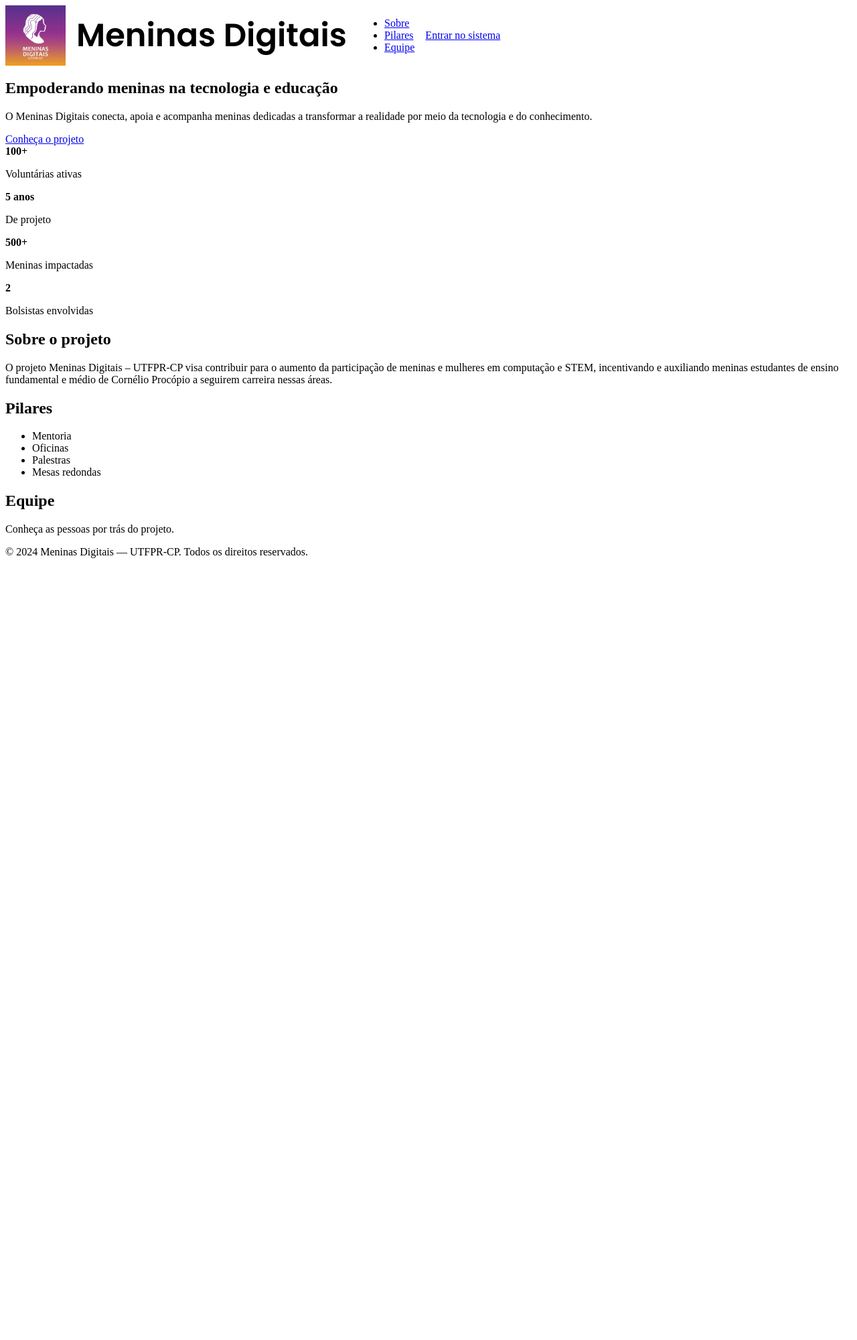
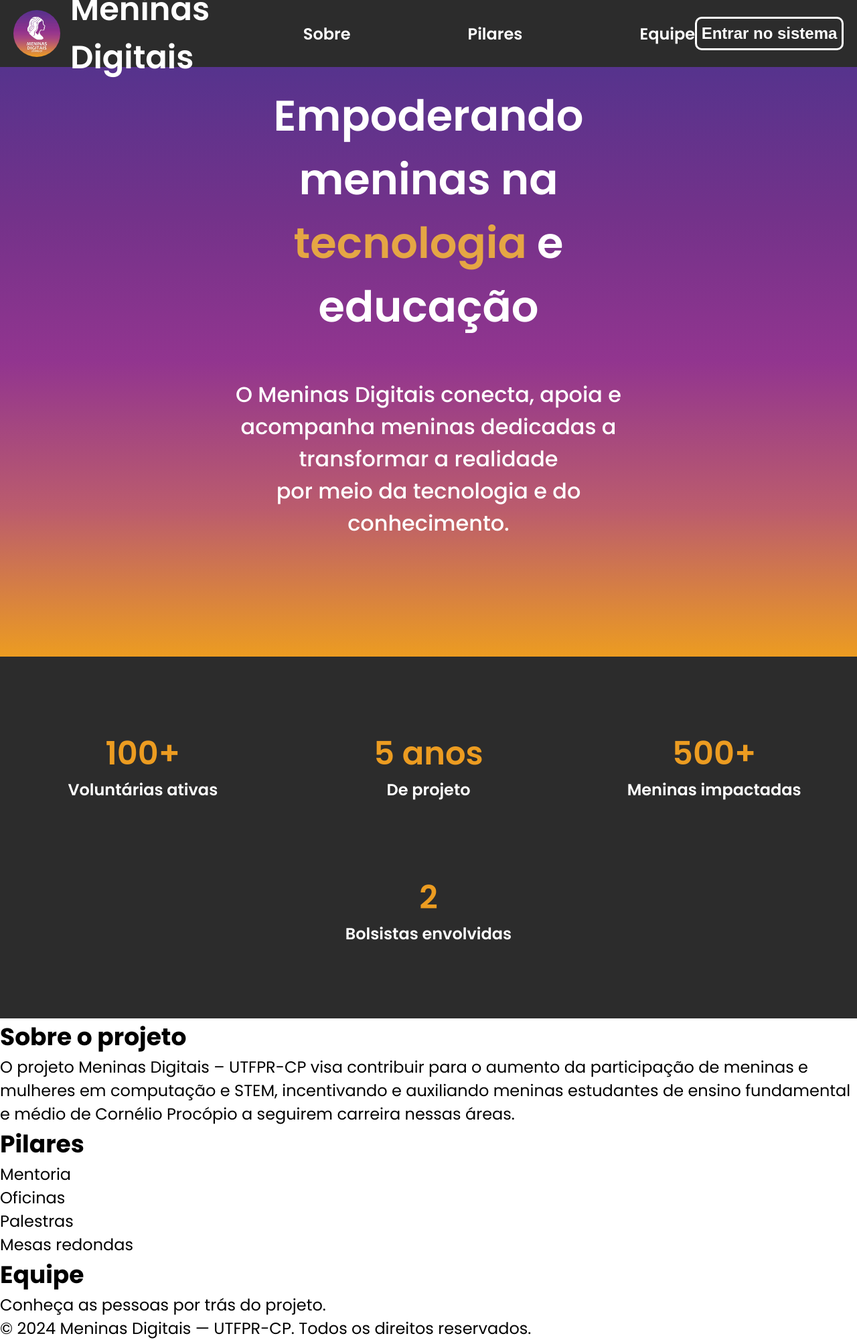
Before and after one commit to vinicius-10/CertificadoraCompetencia3, a Flask app: page / in a window 1280 px wide. Shown: the whole page at 67% size. Before the commit the page ends 833 px from the top, so only its background shows below. Run offline with Flask 3, Linux system fonts and the light colour scheme.

Commit message:
editada a estrutura html da landing page e css

```diff
--- a/app/static/css/landing_page.css
+++ b/app/static/css/landing_page.css
@@ -1,18 +1,152 @@
-header nav span {
+/* RESET BÁSICO */
+* {
+  margin: 0;
+  padding: 0;
+  box-sizing: border-box;
+}
+
+/* FONTES */
+html {
+  font-size: 24px;
   font-family: "Poppins", sans-serif;
+}
+
+.poppins-semibold-48px {
   font-weight: 600;
-  font-size: 48px;
-  font-style: normal;
+  font-size: 2rem;
+}
+
+.poppins-semibold-24px {
+  font-weight: 600;
+  font-size: 1rem;
+}
+
+/* HEADER */
+header nav {
+  display: flex;
+  align-items: center;
+  justify-content: space-between;
+  background-color: #2C2C2C;
+  height: 100px;
+  padding: 0 20px;
+}
+
+header nav div {
+  display: flex;
+  align-items: center;
 }
 
 header nav img {
-  width: 90px;
-  height: 90px;
-  object-fit: cover;
+  width: 70px;
+  height: 70px;
+  border-radius: 50%;
 }
 
-header nav {
+header nav span {
+  margin-left: 15px;
+  color: white;
+}
+
+header nav ul {
+  display: flex;
+  list-style: none;
+  gap: 175px; /* antes tava exagerado */
+}
+
+header nav ul a {
+  color: white;
+  text-decoration: none;
+}
+
+header nav button {
+  background: transparent;
+  border: 3px solid white;
+  color: white;
+  border-radius: 10px;
+  cursor: pointer;
+  width: 250px;
+  height: 50px;
+}
+
+/* HERO */
+#hero {
+  background: linear-gradient(
+  180deg,
+  #56338D 0%,
+  #73328A 25%,
+  #92358F 50%,
+  #BB5C6D 75%,
+  #EC9C21 100%
+);
+padding-bottom: 150px;
+  height: 880px;
+  display: flex;
+  align-items: center;
+  flex-direction: column;
+  justify-content: center;
+  gap: 60px;
+
+}
+
+#hero div {
+    margin-top: 10;
+}
+
+#hero h1 {
+    width: 50.0%;
+    text-align: center;
+    font-size: 2.66rem;
+    font-weight: 600;
+    color: white;
+}
+
+#hero p {
+    width: 47.6%;
+    text-align: center;
+    font-size: 1.33rem;
+    font-weight: 500;
+    color: white;
+}
+
+.highlight {
+    color: #E5A644;
+}
+
+#stats {
     display: flex;
+    flex-direction: column;
     align-items: center;
-    gap: 1rem;
+    justify-content: space-evenly;
+    background-color: #2C2C2C;
+    height: 540px;
+    padding-left: 0px;
 }
+
+#stats strong {
+    color: #EC9C21;
+    font-weight: 600;
+    font-size: 2rem;
+}
+
+#stats p {
+    color: white;
+    font-weight: 600;
+    font-size: 1rem;
+}
+
+.inner-stat {
+    display: flex;
+    flex-direction: column;
+    justify-content: center;
+    align-items: center;
+    width: 100%;
+    padding: 0px;
+}
+
+#top-stats {
+    display: flex;
+    flex-direction: row;
+    width: 100%;
+    justify-content: space-evenly;
+    padding: 0px;
+}
--- a/app/templates/landing_page.html
+++ b/app/templates/landing_page.html
@@ -7,7 +7,9 @@
     <title>Meninas Digitais</title>
     <link rel="preconnect" href="https://fonts.googleapis.com">
     <link rel="preconnect" href="https://fonts.gstatic.com" crossorigin>
-    <link href="https://fonts.googleapis.com/css2?family=Poppins:ital,wght@0,100;0,200;0,300;0,400;0,500;0,600;0,700;0,800;0,900;1,100;1,200;1,300;1,400;1,500;1,600;1,700;1,800;1,900&display=swap" rel="stylesheet">
+    <link
+        href="https://fonts.googleapis.com/css2?family=Poppins:ital,wght@0,100;0,200;0,300;0,400;0,500;0,600;0,700;0,800;0,900;1,100;1,200;1,300;1,400;1,500;1,600;1,700;1,800;1,900&display=swap"
+        rel="stylesheet">
     <link rel="stylesheet" href="{{ url_for('static', filename='css/landing_page.css') }}">
 </head>
 
@@ -15,44 +17,48 @@
 
     <header>
         <nav>
+            <div>
                 <img src="{{ url_for('static', filename='img/meninas_logo.png') }}" alt="Logo">
-            <span>Meninas Digitais</span>
-            <ul>
+                <span class="poppins-semibold-48px">Meninas Digitais</span>
+            </div>
+            <ul class="poppins-semibold-24px">
                 <li><a href="#sobre">Sobre</a></li>
                 <li><a href="#pilares">Pilares</a></li>
                 <li><a href="#equipe">Equipe</a></li>
             </ul>
-            <a href="#">Entrar no sistema</a>
+            <button class="poppins-semibold-24px">Entrar no sistema</button>
         </nav>
     </header>
 
     <main>
 
-        <section id="hero">
-            <h1>Empoderando meninas na tecnologia e educação</h1>
-            <p>O Meninas Digitais conecta, apoia e acompanha meninas dedicadas a transformar a realidade por meio da
+        <div id="hero">
+            <h1>Empoderando meninas na <span class="highlight">tecnologia</span> e educação</h1>
+            <p>O Meninas Digitais conecta, apoia e acompanha meninas dedicadas a transformar a realidade <br> por meio
+                da
                 tecnologia e do conhecimento.</p>
-            <a href="#sobre">Conheça o projeto</a>
-        </section>
+        </div>
 
-        <section id="stats">
-            <div>
+        <div id="stats">
+            <div id="top-stats">
+                <div class="inner-stat">
                     <strong>100+</strong>
                     <p>Voluntárias ativas</p>
                 </div>
-            <div>
+                <div class="inner-stat">
                     <strong>5 anos</strong>
                     <p>De projeto</p>
                 </div>
-            <div>
+                <div class="inner-stat">
                     <strong>500+</strong>
                     <p>Meninas impactadas</p>
                 </div>
-            <div>
+            </div>
+            <div class="inner-stat">
                 <strong>2</strong>
                 <p>Bolsistas envolvidas</p>
             </div>
-        </section>
+        </div>
 
         <section id="sobre">
             <h2>Sobre o projeto</h2>
```
Lines whose indentation alone changed are shown as unchanged.
